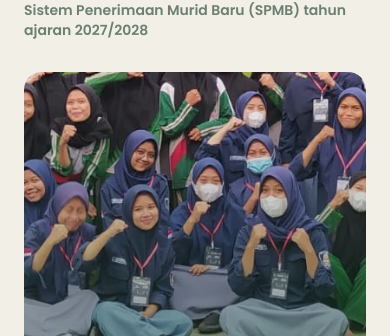
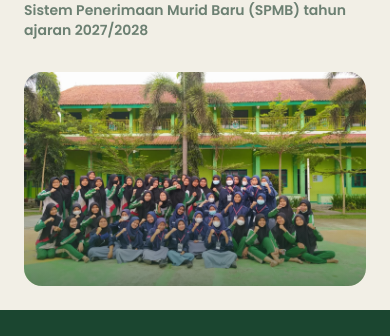
Before and after one commit to arnadd72/spmb-smk, a Next.js app: page / in a window 390 px wide. Shown: the part 413-749 px from the top of the page. Built offline with nearby package versions, Linux system fonts and the light colour scheme; no server answers; the database is empty.

Commit message:
fix(mobile): tampilan HP lebih rapi dan foto hero utuh di HP dan web

```diff
--- a/src/features/landing/alur-daftar.tsx
+++ b/src/features/landing/alur-daftar.tsx
@@ -41,7 +41,10 @@ export function AlurDaftar() {
         });
       }
 
-      const kartu = window.matchMedia("(min-width: 1024px)").matches ? gsap.utils.toArray<HTMLElement>("[data-kartu]", el) : [];
+      // matchMedia mengembalikan ukuran kartu bila layar mengecil di bawah 1024 px tanpa muat ulang.
+      const mm = gsap.matchMedia();
+      mm.add("(min-width: 1024px)", () => {
+        const kartu = gsap.utils.toArray<HTMLElement>("[data-kartu]", el);
         kartu.forEach((k, i) => {
           const berikut = kartu[i + 1];
           if (!berikut) return;
@@ -57,13 +60,17 @@ export function AlurDaftar() {
             },
           );
         });
+      });
 
       // Angka besar berputar sedikit saat kartu masuk (gerak bermakna: urutan tahap).
       gsap.utils.toArray<HTMLElement>("[data-angka-besar]", el).forEach((a) => {
         gsap.from(a, { yPercent: 40, rotate: -8, opacity: 0, duration: 0.8, ease: "expo.out", scrollTrigger: { trigger: a, start: "top 90%", once: true } });
       });
 
-      return () => split?.revert();
+      return () => {
+        mm.revert();
+        split?.revert();
+      };
     },
   });
 
--- a/src/features/landing/hero.tsx
+++ b/src/features/landing/hero.tsx
@@ -89,6 +89,8 @@ export function Hero({
 
   // Foto dimulai tepat di bawah blok teks (jarak tetap), berapa pun tinggi layar dan panjang judul.
   // Diukur lewat ResizeObserver dan ditulis ke variabel CSS, tanpa state React.
+  // Desktop: `--fa` = jarak atas dan bawah kotak akhir foto. Kotak itu selebar wadah dengan rasio foto pertama dan
+  // berada di tengah tinggi hero, jadi saat membesar penuh foto tampil utuh (tidak terpotong kiri-kanan).
   useEffect(() => {
     const el = akar.current;
     const blok = el?.querySelector<HTMLElement>("[data-teks]");
@@ -96,12 +98,23 @@ export function Hero({
     const ukur = () => {
       const bawah = Math.max(...Array.from(blok.children).map((c) => (c as HTMLElement).offsetTop + (c as HTMLElement).offsetHeight));
       el.style.setProperty("--teks", `${bawah}px`);
+      const samping = blok.getBoundingClientRect().left - el.getBoundingClientRect().left + parseFloat(getComputedStyle(blok).paddingLeft);
+      const img = el.querySelector<HTMLImageElement>('[data-hero-slide="0"] img');
+      const rasio = img?.naturalWidth ? img.naturalWidth / img.naturalHeight : 1.5;
+      const tinggi = Math.min(el.clientHeight - 56, (el.clientWidth - 2 * samping) / rasio);
+      el.style.setProperty("--fa", `${Math.max(28, (el.clientHeight - tinggi) / 2)}px`);
     };
     ukur();
     const ro = new ResizeObserver(ukur);
+    ro.observe(el);
     ro.observe(blok);
     Array.from(blok.children).forEach((c) => ro.observe(c));
-    return () => ro.disconnect();
+    // Rasio baru diketahui setelah foto termuat. Fase capture: jalan sebelum penyegaran ScrollTrigger di bawah.
+    el.addEventListener("load", ukur, true);
+    return () => {
+      ro.disconnect();
+      el.removeEventListener("load", ukur, true);
+    };
   }, []);
 
   useGsapPublik(akar, {
@@ -125,30 +138,39 @@ export function Hero({
         const atas = parseFloat(el.style.getPropertyValue("--teks") || "0") + (besar ? 40 : 32);
         const blok = el.querySelector<HTMLElement>("[data-teks]");
         const samping = blok ? blok.getBoundingClientRect().left + parseFloat(getComputedStyle(blok).paddingLeft) : 20;
-        return `inset(${atas}px ${samping}px ${besar ? 40 : 24}px ${samping}px round ${besar ? 22 : 18}px)`;
+        // Banner tidak boleh turun melewati dasar kotak foto (`--fa`), supaya tidak ada pita kosong di bawahnya.
+        const bawah = Math.max(besar ? 40 : 24, parseFloat(el.style.getPropertyValue("--fa") || "0"));
+        return `inset(${atas}px ${samping}px ${bawah}px ${samping}px round ${besar ? 22 : 18}px)`;
       };
 
-      // Akhir gulir: foto membesar ke tengah area layar tetapi tetap memakai margin samping yang sama
-      // dengan teks (tidak sampai tepi layar). Atas dan bawah sama besar supaya tepat di tengah.
+      // Akhir gulir: jendela potongan tepat sebesar kotak foto (`--fa`, margin samping sama dengan teks), jadi foto
+      // tampil utuh di tengah layar.
       const akhir = () => {
-        const besar = window.innerWidth >= 1024;
         const blok = el.querySelector<HTMLElement>("[data-teks]");
         const samping = blok ? blok.getBoundingClientRect().left + parseFloat(getComputedStyle(blok).paddingLeft) : 20;
-        const tepi = besar ? 28 : 16;
-        return `inset(${tepi}px ${samping}px ${tepi}px ${samping}px round ${besar ? 22 : 18}px)`;
+        const tepi = parseFloat(el.style.getPropertyValue("--fa") || "28");
+        return `inset(${tepi}px ${samping}px ${tepi}px ${samping}px round 22px)`;
       };
 
       // Gulir (desktop): foto mengembang dari banner ke tengah layar, teks terangkat dan memudar. Di HP tidak di-pin:
-      // pin membuat layar kedua kosong di atas foto dan gulir terasa tersendat.
-      if (!window.matchMedia("(min-width: 1024px)").matches) return () => split?.revert();
-      const tl = gsap.timeline({
-        defaults: { ease: "none" },
-        scrollTrigger: { trigger: el, start: "top 64px", end: "+=110%", pin: true, scrub: 0.6, invalidateOnRefresh: true },
+      // pin membuat layar kedua kosong di atas foto dan gulir terasa tersendat. matchMedia mencabut clip-path inline
+      // dan pin saat layar mengecil di bawah 1024 px tanpa muat ulang, agar foto HP tidak ikut terpotong habis.
+      const mm = gsap.matchMedia();
+      mm.add("(min-width: 1024px)", () => {
+        const tl = gsap.timeline({
+          defaults: { ease: "none" },
+          scrollTrigger: { trigger: el, start: "top 64px", end: "+=110%", pin: true, scrub: 0.6, invalidateOnRefresh: true },
+        });
+        tl.fromTo(foto, { clipPath: awal }, { clipPath: akhir, duration: 1 }, 0)
+          .to(teks, { yPercent: -14, opacity: 0, duration: 0.2, ease: "power1.in" }, 0);
+        // Rasio foto (`--fa`) baru pasti setelah foto pertama termuat: hitung ulang awal dan akhir clip-path.
+        const segarkan = () => ScrollTrigger.refresh();
+        el.addEventListener("load", segarkan, true);
+        return () => el.removeEventListener("load", segarkan, true);
       });
-      tl.fromTo(foto, { clipPath: awal }, { clipPath: akhir, duration: 1 }, 0)
-        .to(teks, { yPercent: -14, opacity: 0, duration: 0.2, ease: "power1.in" }, 0);
 
       return () => {
+        mm.revert();
         split?.revert();
         ScrollTrigger.getAll().forEach((t) => t.trigger === el && t.kill());
       };
@@ -156,13 +178,19 @@ export function Hero({
   });
 
   return (
-    <section ref={akar} className="relative h-[calc(100dvh-4rem)] min-h-[36rem] overflow-hidden bg-latar">
-      {/* Foto sekolah warna asli. Dipotong jadi banner di bawah, mengembang saat digulir. */}
+    // HP dan tablet: tinggi = blok teks + kotak foto mendatar 16:10 selebar wadah. Desktop: setinggi layar.
+    <section
+      ref={akar}
+      className="relative h-[calc(var(--teks,20rem)+3.5rem+(100vw-2*var(--pad))*0.625)] overflow-hidden bg-latar lg:h-[calc(100dvh-4rem)] lg:min-h-[36rem]"
+    >
+      {/* Foto sekolah warna asli. HP: kotak mendatar di bawah teks, foto utuh tanpa terpotong tegak. Desktop: banner
+          di bawah yang mengembang saat digulir (clip-path diatur GSAP). */}
       <div
         data-foto-layer
-        className="absolute inset-0 [--m:max(var(--pad),calc((100vw-84rem)/2+var(--pad)))] [clip-path:inset(calc(var(--teks,20rem)+2rem)_var(--m)_1.5rem_var(--m)_round_18px)] lg:[clip-path:inset(calc(var(--teks,20rem)+2.5rem)_var(--m)_2.5rem_var(--m)_round_22px)]"
+        className="absolute inset-x-[var(--m)] bottom-6 top-[calc(var(--teks,20rem)+2rem)] overflow-hidden rounded-[18px] [--m:max(var(--pad),calc((100vw-84rem)/2+var(--pad)))] lg:inset-0 lg:overflow-visible lg:rounded-none lg:[clip-path:inset(calc(var(--teks,20rem)+2.5rem)_var(--m)_max(2.5rem,var(--fa,0px))_var(--m)_round_22px)]"
       >
-        <div data-foto-gambar className="absolute inset-0">
+        {/* Desktop: kotak foto = kotak akhir (rasio foto, di tengah), jadi object-cover tidak memotong saat membesar penuh. */}
+        <div data-foto-gambar className="absolute inset-0 lg:inset-x-[var(--m)] lg:inset-y-[var(--fa,0px)] lg:overflow-hidden">
           {slide.map((s, i) => (
             <div
               key={s.id}
@@ -215,7 +243,7 @@ export function Hero({
         )}
       </div>
 
-      <div className="pointer-events-none absolute bottom-[3.25rem] right-[calc(max(var(--pad),calc((100vw-84rem)/2+var(--pad)))+1rem)] z-10 hidden items-center gap-3 rounded-kartu bg-permukaan/95 px-3 py-2.5 shadow-kartu lg:flex">
+      <div className="pointer-events-none absolute bottom-[calc(max(2.5rem,var(--fa,0px))+0.75rem)] right-[calc(max(var(--pad),calc((100vw-84rem)/2+var(--pad)))+1rem)] z-10 hidden items-center gap-3 rounded-kartu bg-permukaan/95 px-3 py-2.5 shadow-kartu lg:flex">
         <GambarLogo src={logo} width={40} height={40} className="size-10 object-contain" />
         <p className="text-sm font-bold leading-tight text-ink">
           SMK Pusat
```
Lines whose indentation alone changed are shown as unchanged.
